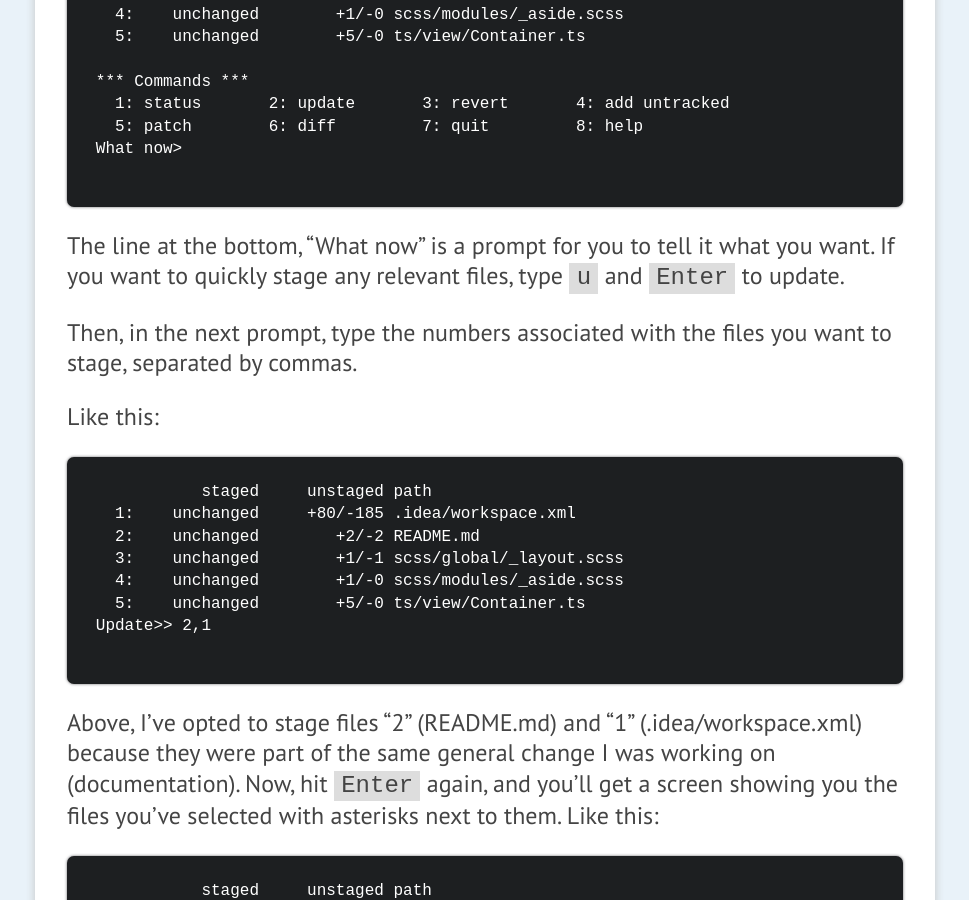
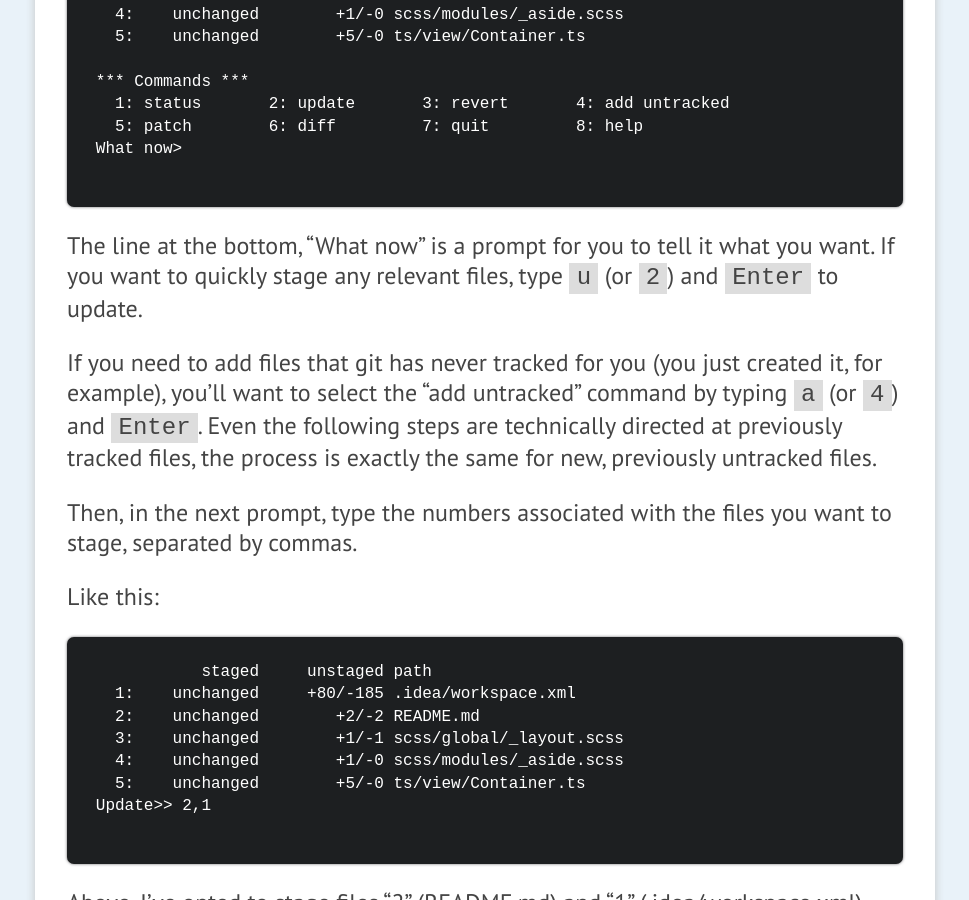
Before and after one commit to brycepj/devbryce-jekyll, a Jekyll site: the page built from _posts/2014-08-25-staging-files-with-git-quickly-and-precisely.md, in a window 1280 px wide and 900 px high, scrolled down 1079 px. Shown: the whole window, without its empty margins (155-1124 px from the left). Built offline with Jekyll 4.4.1, drawn with Linux system fonts in a browser that asks for light colours.

Commit message:
blank commit

````diff
--- a/_posts/2014-08-25-staging-files-with-git-quickly-and-precisely.md
+++ b/_posts/2014-08-25-staging-files-with-git-quickly-and-precisely.md
@@ -34,7 +34,9 @@ What now>
 
 ```
 
-The line at the bottom, "What now" is a prompt for you to tell it what you want. If you want to quickly stage any relevant files, type `u` and `Enter` to update.
+The line at the bottom, "What now" is a prompt for you to tell it what you want. If you want to quickly stage any relevant files, type `u` (or `2`) and `Enter` to update.
+
+If you need to add files that git has never tracked for you (you just created it, for example), you'll want to select the "add untracked" command by typing `a` (or `4`) and `Enter`. Even the following steps are technically directed at previously tracked files, the process is exactly the same for new, previously untracked files.
 
 Then, in the next prompt, type the numbers associated with the files you want to stage, separated by commas.
 
````
